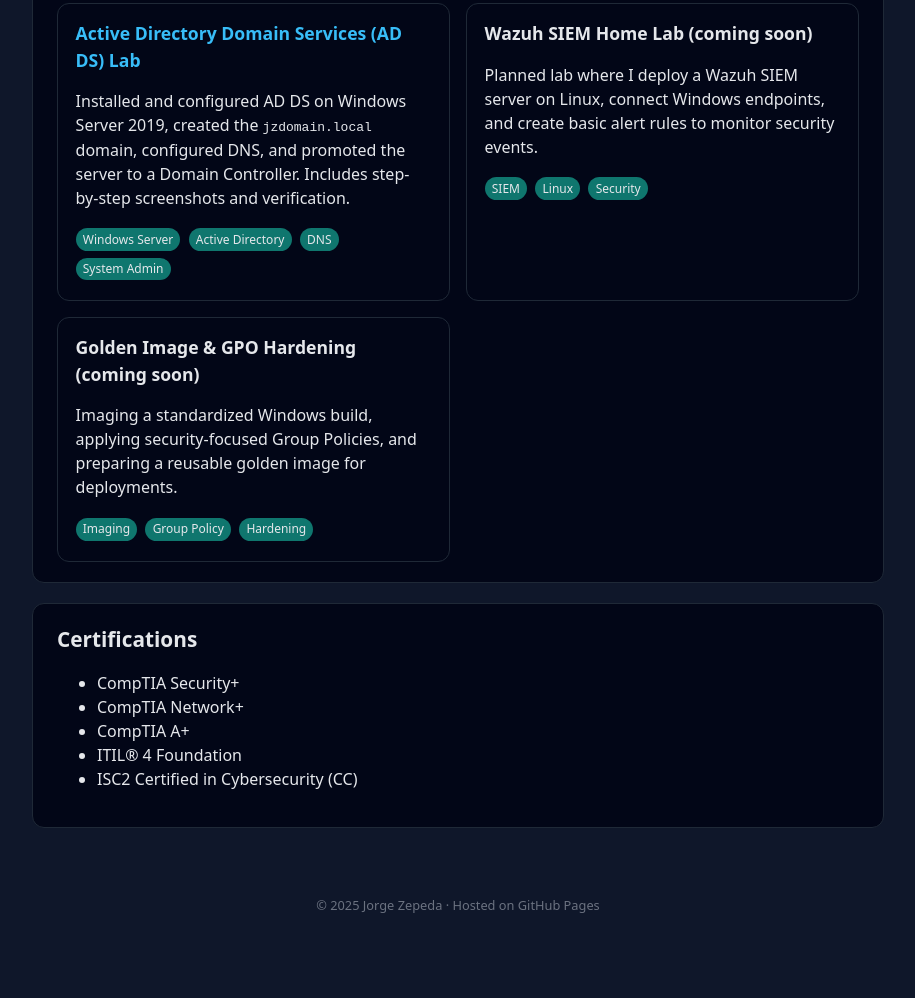
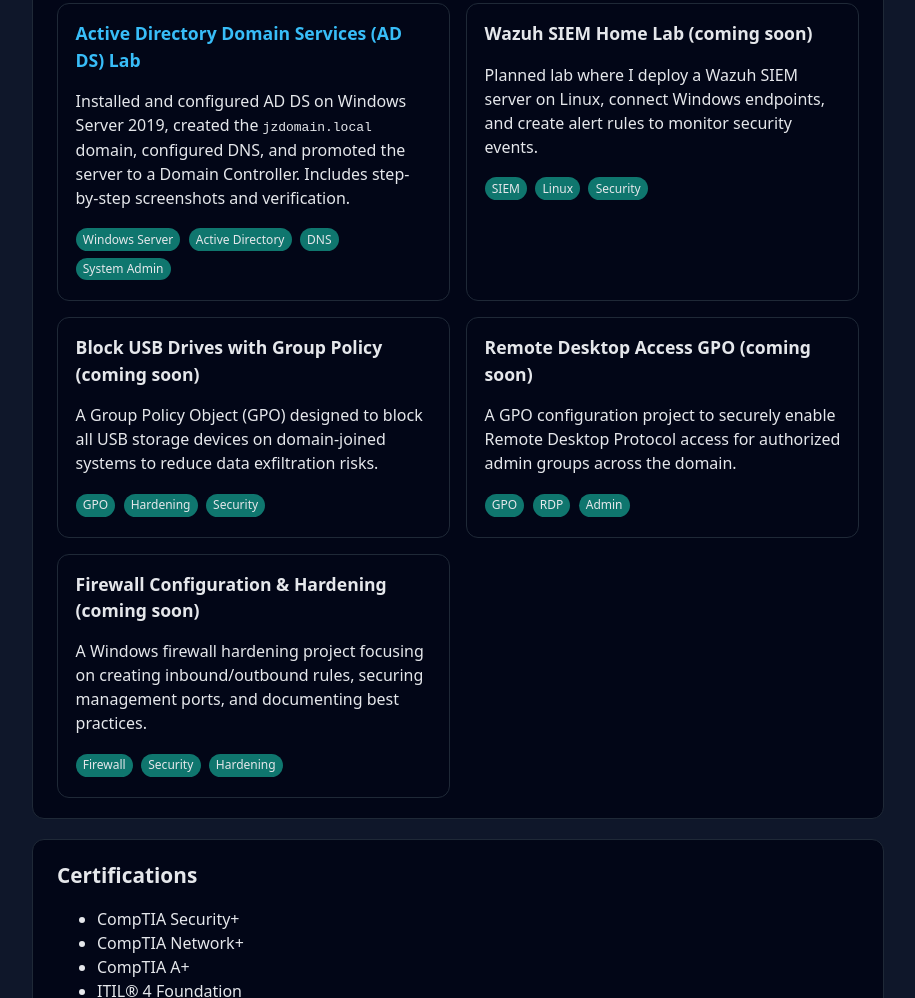
Before and after one commit to JZepeda97/JZepeda97.github.io, a plain HTML site: page index.html in a window 1280 px wide. Shown: the part 503-1501 px from the top of the page, without its empty margins (182-1097 px from the left). Before the commit the page ends 1450 px from the top, so only its background shows below. Drawn offline with Linux system fonts and the light colour scheme.

Commit message:
Update index.html

```diff
--- a/index.html
+++ b/index.html
@@ -4,7 +4,7 @@
   <meta charset="UTF-8" />
   <title>Jorge Zepeda | IT Labs & Projects</title>
   <meta name="viewport" content="width=device-width, initial-scale=1" />
-  <meta name="description" content="Portfolio of IT, system administration, networking, and cybersecurity labs." />
+  <meta name="description" content="Portfolio of IT, system administration, networking, and cybersecurity labs by Jorge Zepeda." />
   <style>
     * { box-sizing: border-box; }
     body {
@@ -132,12 +132,11 @@
           </div>
         </article>
 
-        <!-- Placeholder examples for future labs -->
+        <!-- Wazuh Project -->
         <article class="project-card">
           <h3>Wazuh SIEM Home Lab (coming soon)</h3>
           <p>
-            Planned lab where I deploy a Wazuh SIEM server on Linux, connect Windows endpoints, and create basic alert rules
-            to monitor security events.
+            Planned lab where I deploy a Wazuh SIEM server on Linux, connect Windows endpoints, and create alert rules to monitor security events.
           </p>
           <div>
             <span class="pill">SIEM</span>
@@ -146,18 +145,45 @@
           </div>
         </article>
 
+        <!-- Block USB GPO -->
         <article class="project-card">
-          <h3>Golden Image & GPO Hardening (coming soon)</h3>
+          <h3>Block USB Drives with Group Policy (coming soon)</h3>
           <p>
-            Imaging a standardized Windows build, applying security-focused Group Policies, and preparing a reusable golden
-            image for deployments.
+            A Group Policy Object (GPO) designed to block all USB storage devices on domain-joined systems to reduce data exfiltration risks.
           </p>
           <div>
-            <span class="pill">Imaging</span>
-            <span class="pill">Group Policy</span>
+            <span class="pill">GPO</span>
+            <span class="pill">Hardening</span>
+            <span class="pill">Security</span>
+          </div>
+        </article>
+
+        <!-- RDP GPO -->
+        <article class="project-card">
+          <h3>Remote Desktop Access GPO (coming soon)</h3>
+          <p>
+            A GPO configuration project to securely enable Remote Desktop Protocol access for authorized admin groups across the domain.
+          </p>
+          <div>
+            <span class="pill">GPO</span>
+            <span class="pill">RDP</span>
+            <span class="pill">Admin</span>
+          </div>
+        </article>
+
+        <!-- Firewall Configuration -->
+        <article class="project-card">
+          <h3>Firewall Configuration & Hardening (coming soon)</h3>
+          <p>
+            A Windows firewall hardening project focusing on creating inbound/outbound rules, securing management ports, and documenting best practices.
+          </p>
+          <div>
+            <span class="pill">Firewall</span>
+            <span class="pill">Security</span>
             <span class="pill">Hardening</span>
           </div>
         </article>
+
       </div>
     </section>
 
@@ -165,7 +191,7 @@
     <section class="card">
       <h2>Certifications</h2>
       <ul>
-        <li>CompTIA Security+ </li>
+        <li>CompTIA Security+</li>
         <li>CompTIA Network+</li>
         <li>CompTIA A+</li>
         <li>ITIL® 4 Foundation</li>
```
